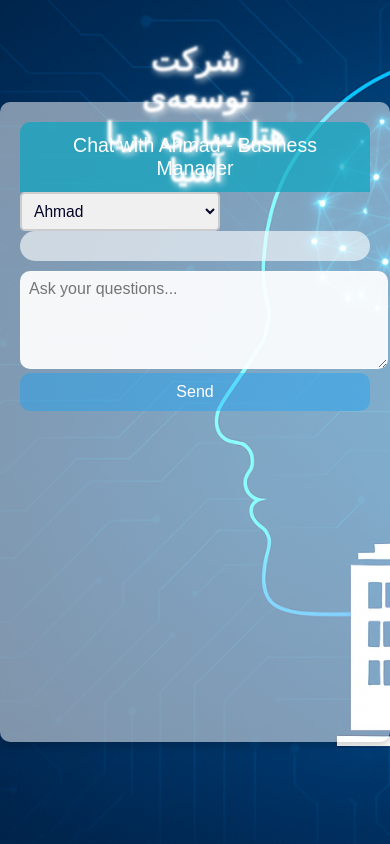
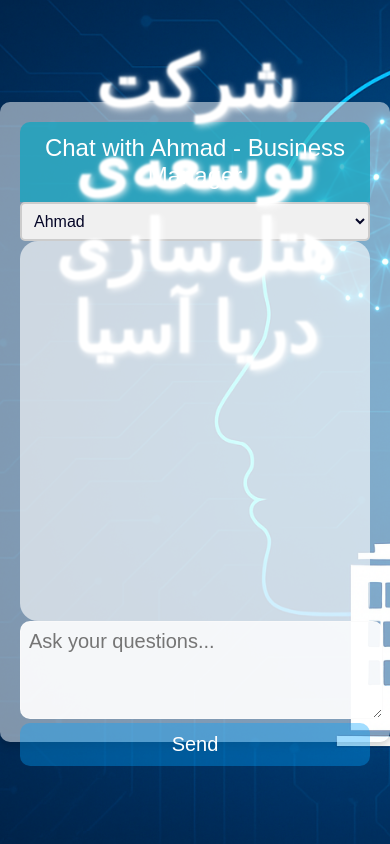
Before and after one commit to alirezafay/Chatbot-Multiple, a Flask app: page / in a window 390 px wide. Run offline with Flask 3, Linux system fonts and the light colour scheme; data that the repository does not hold is empty; parts of the project's set-up code (start-up, migrations or seed data) failed here and were passed over.

Commit message:
Update styles.css

```diff
--- a/static/styles.css
+++ b/static/styles.css
@@ -9,16 +9,16 @@
     background-size: cover;
     background-repeat: no-repeat;
     background-position: center;
+    font-family: Arial, sans-serif;
     position: relative;
 }
 
-/* Blurred Main Title */
 .blurred-text {
     position: absolute;
     top: 5%;
     left: 50%;
     transform: translateX(-50%);
-    font-size: clamp(30px, 8vw, 70px); /* Responsive font size */
+    font-size: 70px;
     font-weight: bold;
     color: white;
     text-align: center;
@@ -29,16 +29,12 @@
 
 /* Chat Container */
 .chat-container {
-    width: 90%;
-    max-width: 1400px; /* Max width for large screens */
-    height: auto;
-    min-height: 600px;
-    background: rgba(255, 255, 255, 0.5);
+    width: 1400px;
+    height: 600px;
+    background: rgb(255, 255, 255, 0.5);
     border-radius: 10px;
     padding: 20px;
     box-shadow: 0px 4px 10px rgba(0, 0, 0, 0.2);
-    display: flex;
-    flex-direction: column;
 }
 
 /* Chat Header */
@@ -48,34 +44,29 @@
     text-align: center;
     padding: 12px;
     border-radius: 10px 10px 0 0;
-    font-size: clamp(18px, 5vw, 24px); /* Responsive font */
+    font-size: 24px;
 }
 
 /* Chat Messages Box */
 .chat-messages {
-    flex: 1;
+    height: 350px;
     overflow-y: auto;
     padding: 15px;
     display: flex;
     flex-direction: column;
     background: #ffffff9d;
     border-radius: 18px;
-    margin-bottom: 10px;
+
 }
 
-/* Bubble Messages */
-.user-message, .bot-message {
-    max-width: 80%;
-    padding: 8px 12px;
-    border-radius: 18px;
-    margin-bottom: 10px;
-    font-size: clamp(14px, 4vw, 18px);
-}
-
+/* Bubble-style Messages (Messaging App UI) */
 .user-message {
     text-align: right;
     background: #007bff;
     color: white;
+    padding: 8px 12px;
+    border-radius: 18px;
+    margin-bottom: 10px;
     align-self: flex-end;
 }
 
@@ -83,59 +74,75 @@
     text-align: left;
     background: #f1f1f1;
     color: black;
+    padding: 8px 12px;
+    border-radius: 18px;
+    margin-bottom: 10px;
     align-self: flex-start;
 }
 
-/* Dropdown Selector */
+/* Style the select dropdown */
 #userSelector {
-    font-family: 'Arial', sans-serif;
-    font-size: clamp(14px, 4vw, 16px);
-    background-color: #f0f0f0;
-    color: #050627;
-    border: 2px solid #ccc;
-    padding: 8px;
-    border-radius: 5px;
-    width: 200px;
-    max-width: 100%;
-    cursor: pointer;
-    transition: background-color 0.3s ease;
+    font-family: 'Arial', sans-serif;  /* Change font type */
+    font-size: 16px;  /* Change font size */
+    background-color: #f0f0f0;  /* Background color */
+    color: #050627;  /* Text color */
+    border: 2px solid #ccc;  /* Border color */
+    padding: 8px;  /* Padding inside the dropdown */
+    border-radius: 5px;  /* Rounded corners */
+    width: 200px;  /* Width of the dropdown */
+    cursor: pointer;  /* Change cursor to pointer */
+    transition: background-color 0.3s ease;  /* Smooth background color transition */
 }
 
+/* Style the options inside the select */
 #userSelector option {
-    font-family: 'Arial', sans-serif;
-    font-size: clamp(14px, 4vw, 16px);
-    padding: 8px;
+    font-family: 'Arial', sans-serif;  /* Change font type for options */
+    font-size: 16px;  /* Change font size for options */
+    padding: 8px;  /* Padding inside the options */
 }
 
+/* Hover effect for the dropdown */
 #userSelector:hover {
-    background-color: #f5f5f5;
+    background-color: #f5f5f5;  /* Change background color on hover */
 }
 
+/* Style the select dropdown when focused (clicked) */
 #userSelector:focus {
-    border-color: #0f4faf;
-    outline: none;
+    border-color: #0f4faf;  /* Change border color on focus */
+    outline: none;  /* Remove default focus outline */
 }
+
+/* Optional: Style the select for smaller screens */
+@media (max-width: 600px) {
+    #userSelector {
+        width: 100%;  /* Make the select dropdown take full width on small screens */
+    }
+}
+
+
+
+
+
 
 /* Input Field */
 textarea {
-    width: 100%;
-    min-height: 80px;
+    width: 98.7%;
+    height: 80px;
     padding: 8px;
     border-radius: 10px;
     background: #ffffffea;
     border: 1px solid #fafafac4;
-    font-family: Arial, sans-serif;
-    font-size: clamp(16px, 4vw, 20px);
-    resize: vertical;
+    font-family: Arial, sans-serif;  /* Font type */
+    font-size: 20px;
 }
 
-/* Button */
+/* Button Styling */
 button {
     width: 100%;
     padding: 10px;
     background: #00a2ff5d;
     color: white;
-    font-size: clamp(16px, 4vw, 20px);
+    font-size: 20px;
     border: none;
     border-radius: 10px;
     cursor: pointer;
@@ -146,7 +153,7 @@
     background: #003350;
 }
 
-/* Dark Mode */
+/* Dark Mode Style */
 @media (prefers-color-scheme: dark) {
     body {
         background: #121212;
@@ -158,7 +165,7 @@
     }
 }
 
-/* Typing Animation */
+/* Typing Animation (Animated UI) */
 @keyframes typing {
     0% { opacity: 0.2; }
     50% { opacity: 1; }
@@ -166,15 +173,7 @@
 }
 
 .typing {
-    font-size: clamp(14px, 4vw, 16px);
+    font-size: 16px;
     color: grey;
     animation: typing 1.5s infinite;
 }
-
-/* Responsive tweaks */
-@media (max-width: 768px) {
-    .chat-messages {
-        height: auto;
-        max-height: 400px;
-    }
-}
```
